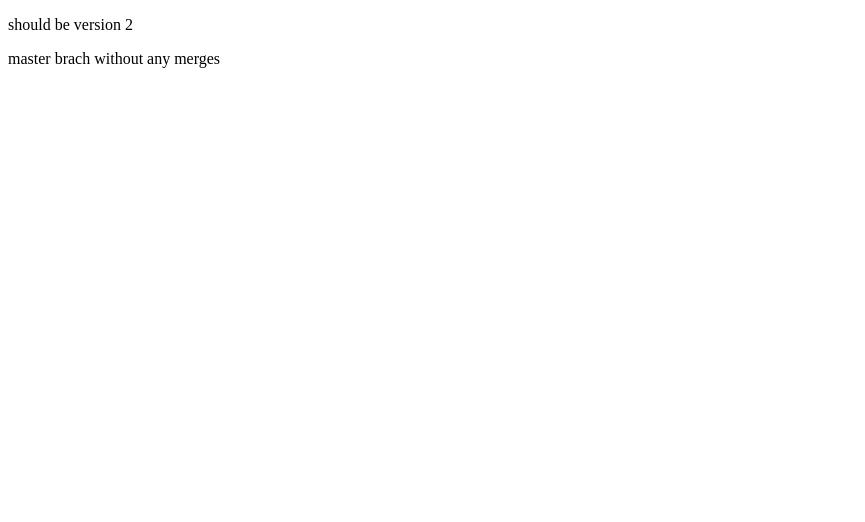
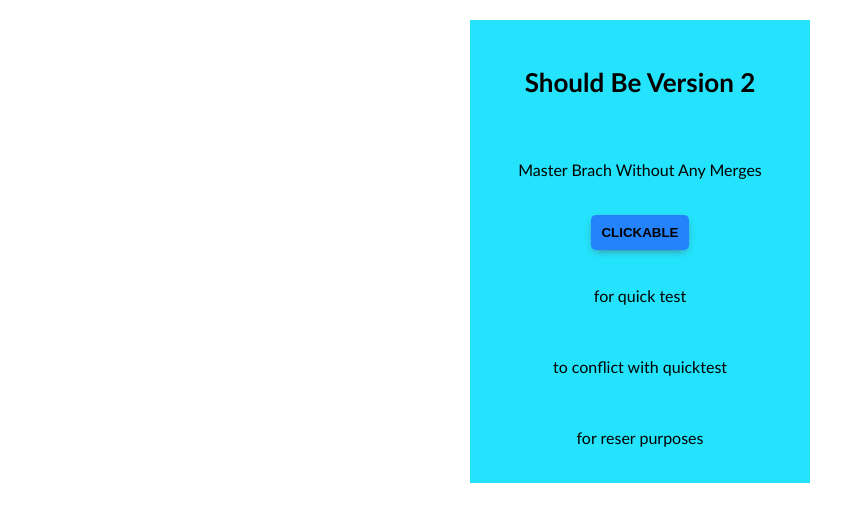
Before and after one commit to briankaboyi/local-git-crash-course, a plain HTML site: page index.html in a window 1280 px wide. Shown: the whole page, without its empty margins (0-865 px from the left). Drawn offline with Linux system fonts and the light colour scheme.

Commit message:
another one

```diff
--- /dev/null
+++ b/app.js
@@ -0,0 +1,22 @@
+const button = document.querySelector('.button');
+
+button.addEventListener('click', function (e) {
+  const button = e.target;
+
+  if (button.classList.contains('default')) {
+    button.classList.remove('default');
+    button.classList.add('blue');
+    button.color = 'white';
+    button.boxShadow = '0px 3px 10px -4px rgb(76, 87, 88)';
+  } else if (button.classList.contains('blue')) {
+    button.classList.remove('blue');
+    button.classList.add('red');
+    button.color = 'white';
+    button.boxShadow = '0px 3px 10px -4px rgb(76, 87, 88)';
+  } else if (button.classList.contains('red')) {
+    button.classList.remove('red');
+    button.classList.add('default');
+    button.color = 'white';
+    button.boxShadow = '0px 3px 10px -4px rgb(76, 87, 88)';
+  }
+});
--- a/index.html
+++ b/index.html
@@ -4,9 +4,19 @@
     <meta charset="UTF-8" />
     <meta name="viewport" content="width=device-width, initial-scale=1.0" />
     <title>Document</title>
+    <link rel="stylesheet" href="./style.css" />
   </head>
   <body>
-    <p>should be version 2</p>
-    <p>master brach without any merges</p>
+    <div class="container">
+      <p>Should Be Version 2</p>
+      <p>Master Brach Without Any Merges</p>
+      <button class="button blue">CLICKABLE</button>
+
+      <p>for quick test</p>
+
+      <p>to conflict with quicktest</p>
+      <p>for reser purposes</p>
+    </div>
+    <script src="app.js"></script>
   </body>
 </html>
--- /dev/null
+++ b/style.css
@@ -0,0 +1,62 @@
+:root {
+  --lightBlue: rgb(36, 130, 252);
+  --lightRed: rgb(214, 121, 121);
+  --lightDefault: #fff;
+  --hoverBlue: rgb(0, 229, 255);
+  --hoverRed: rgb(245, 50, 50);
+  --hoverDefault: rgb(255, 236, 236);
+}
+body {
+  padding: 0;
+  margin: 0;
+  font-family: 'Trebuchet MS', 'Lucida Sans Unicode', 'Lucida Grande',
+    'Lucida Sans', Arial, sans-serif;
+}
+.container {
+  display: flex;
+  flex-direction: column;
+  align-items: center;
+  gap: 20px;
+  /* justify-content: center; */
+
+  width: 300px;
+  height: fit-content;
+
+  margin: 20px auto;
+  padding: 20px;
+  background: rgb(36, 227, 252);
+}
+p:nth-of-type(1) {
+  font-size: 26px;
+  font-weight: bold;
+}
+p:nth-of-type(2) {
+  font-size: 16px;
+}
+.button {
+  background: var(--lightDefault);
+
+  outline: none;
+  border: none;
+  border-radius: 5px;
+  box-shadow: 0px 3px 10px -4px rgb(76, 87, 88);
+  padding: 10px;
+
+  font-weight: bold;
+
+  transition: all ease 250ms;
+}
+.button:hover {
+  cursor: pointer;
+  box-shadow: 0px 3px -5px -4px rgb(76, 87, 88);
+  transform: translateY(-5px);
+}
+.blue {
+  background: var(--lightBlue);
+}
+.default {
+  background: var(--lightDefault);
+}
+.red {
+  background: var(--lightRed);
+}
```
